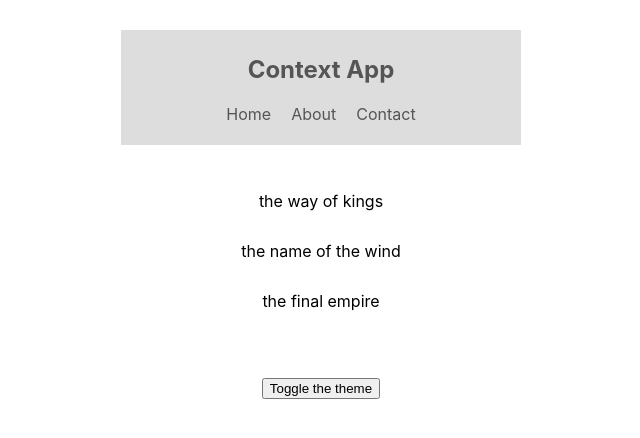
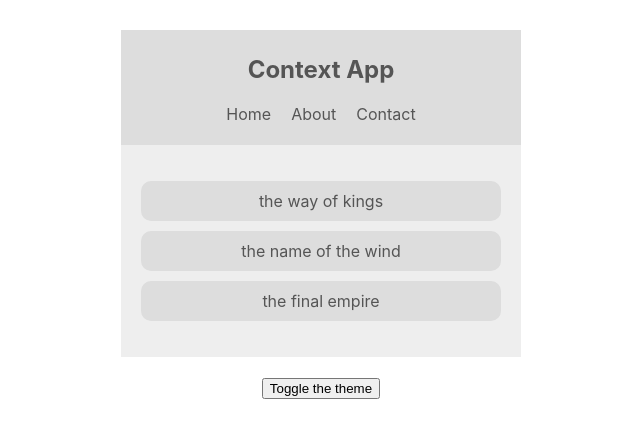
Before and after one commit to adham618/context-app, a React (Vite) app: page / in a window 1280 px wide. Shown: the top 438 px of the page, without its empty margins (319-959 px from the left). Built offline with nearby package versions, Linux system fonts and the light colour scheme.

Commit message:
edit bookList component

```diff
--- a/src/components/BookList.jsx
+++ b/src/components/BookList.jsx
@@ -1,11 +1,15 @@
 import React from 'react'
+import { ThemeContext } from './Context/ThemeContext';
 class BookList extends React.Component {
+  static contextType = ThemeContext;
   render() {
-    return <div className="book-list">
+    const { isLightTheme, light, dark } = this.context;
+    const theme = isLightTheme ? light : dark;
+    return <div className="book-list" style={{ color: theme.syntax, background: theme.bg }}>
       <ul>
-        <li>the way of kings</li>
-        <li>the name of the wind</li>
-        <li>the final empire</li>
+        <li style={{ background: theme.ul }}>the way of kings</li>
+        <li style={{ background: theme.ul }}>the name of the wind</li>
+        <li style={{ background: theme.ul }}>the final empire</li>
       </ul>
     </div>;
   }
```
